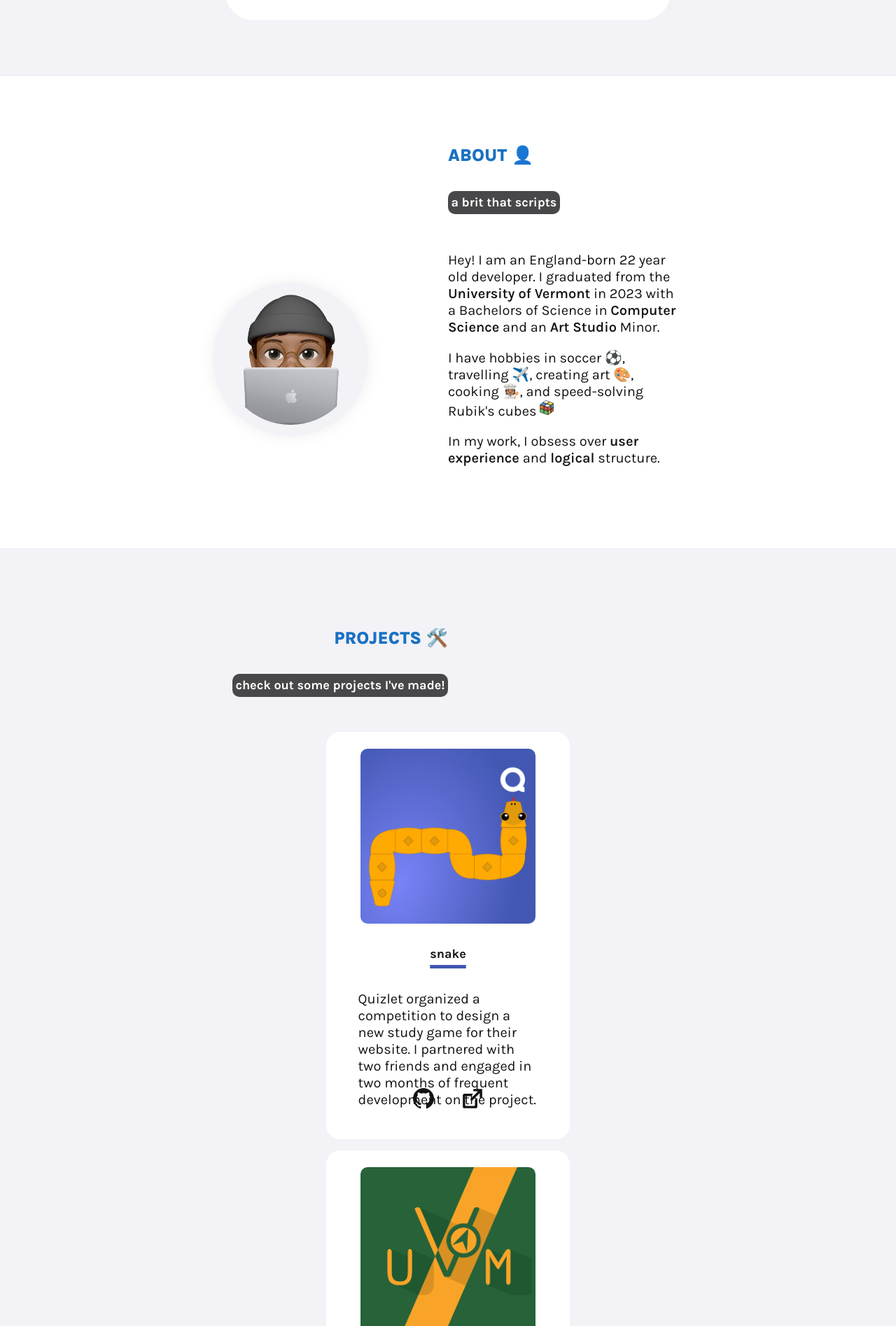
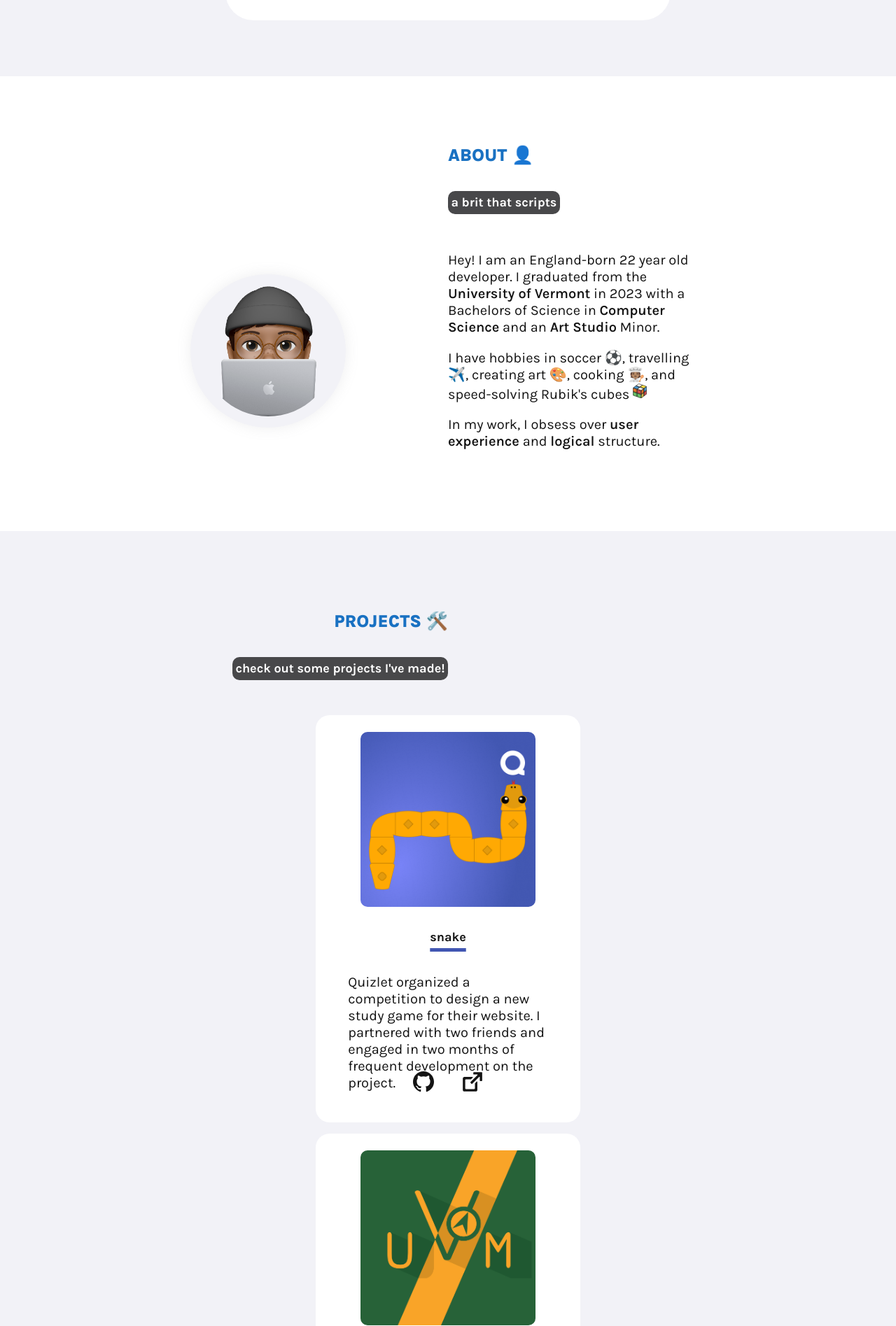
Before and after one commit to tateosborne/portfolio, a React (Vite) app: page / in a window 1280 px wide. Shown: the part 685-2580 px from the top of the page at 70% size. Built offline with nearby package versions, Linux system fonts and the light colour scheme.

Commit message:
styling for tablet (~1500 width)

```diff
--- a/src/styles/about.scss
+++ b/src/styles/about.scss
@@ -74,6 +74,12 @@
         }
     }
 
+    @media only screen and (max-width: 1500px) {
+        .about-container {
+            width: 60%;
+        }
+    }
+
     @media only screen and (max-width: 600px) {
         .blur {
             filter: blur(15px);
--- a/src/styles/artwork.scss
+++ b/src/styles/artwork.scss
@@ -120,6 +120,12 @@
         }
     }
 
+    @media only screen and (max-width: 1500px) {
+        .artwork-container {
+            width: 60%;
+        }
+    }
+
     @media only screen and (max-width: 600px) {
         .blur {
             .artwork-container {
--- a/src/styles/contact.scss
+++ b/src/styles/contact.scss
@@ -103,6 +103,15 @@
         }
     }
 
+    @media only screen and (max-width: 1500px) {
+        .contact-container {
+
+            .content-container {
+                width: 60%;
+            }
+        }
+    }
+
     @media only screen and (max-width: 600px) {
         .blur {
             .contact-container {
--- a/src/styles/projects.scss
+++ b/src/styles/projects.scss
@@ -136,6 +136,15 @@
         }
     }
 
+    @media only screen and (max-width: 1500px) {
+        .projects-container {
+
+            .content-container {
+                width: 60%;
+            }
+        }
+    }
+
     @media only screen and (max-width: 600px) {
         .blur {
 
```
